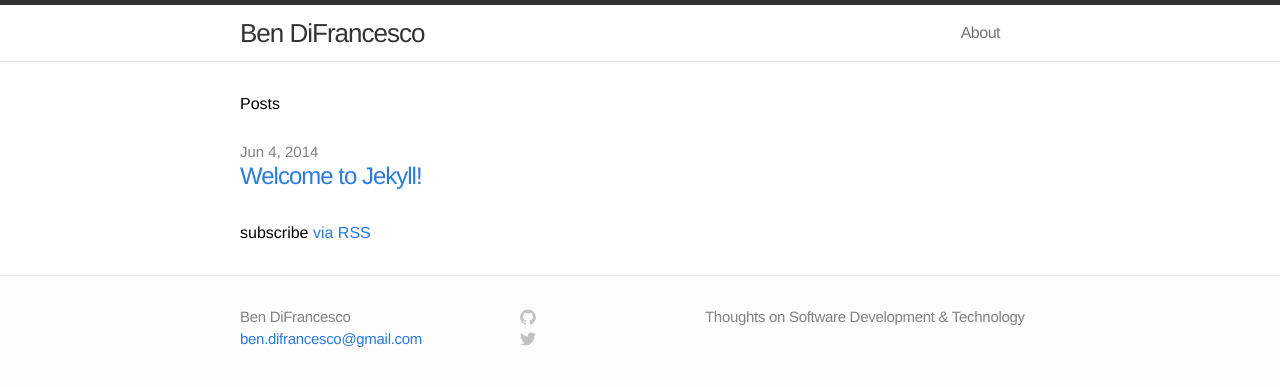
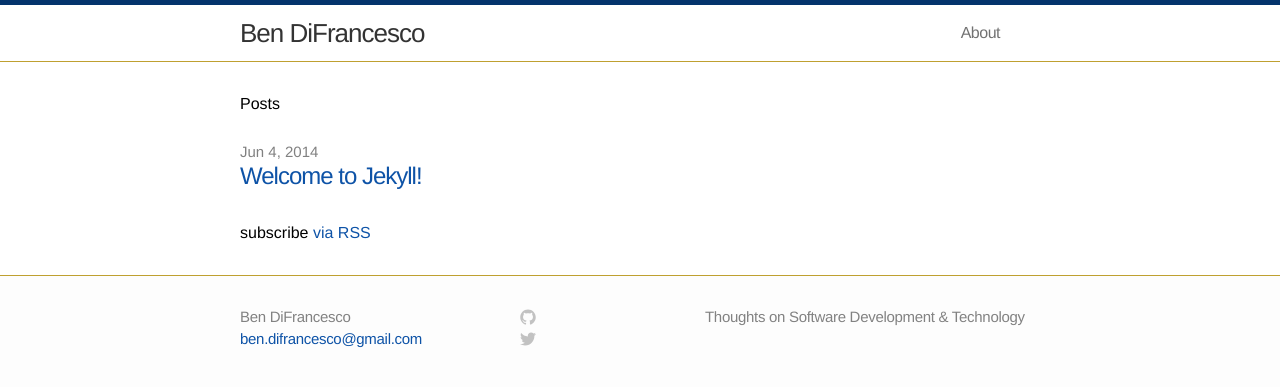
Before and after one commit to apbendi/apbendi.github.io, a Jekyll site: the page built from index.html, in a window 1280 px wide. Shown: the top 387 px of the page. Built offline with Jekyll 4.4.1, drawn with Linux system fonts in a browser that asks for light colours.

Commit message:
Color theme tweaks

```diff
--- a/css/main.css
+++ b/css/main.css
@@ -14,13 +14,14 @@ body {
   line-height: 1.5;
   font-weight: 300;
   background-color: #fdfdfd;
+
 }
 
 h1, h2, h3, h4, h5, h6 { font-size: 100%; font-weight: 400; }
 
-a         { color: #2a7ae2; text-decoration: none; }
+a         { color: #0E53A7; text-decoration: none; }
 a:hover   { color: #000; text-decoration: underline; }
-a:visited { color: #205caa; }
+a:visited { color: #04346C; }
 
 /* Utility */
 
@@ -41,8 +42,8 @@ a:visited { color: #205caa; }
 /* Site header */
 
 .site-header {
-  border-top: 5px solid #333;
-  border-bottom: 1px solid #e8e8e8;
+  border-top: 5px solid #04346C;
+  border-bottom: 1px solid #BFA030;
   min-height: 56px;
   background-color: white;
 }
@@ -76,7 +77,7 @@ a:visited { color: #205caa; }
 /* Site footer */
 
 .site-footer {
-  border-top: 1px solid #e8e8e8;
+  border-top: 1px solid #BFA030;
   padding: 30px 0;
 }
 
```
